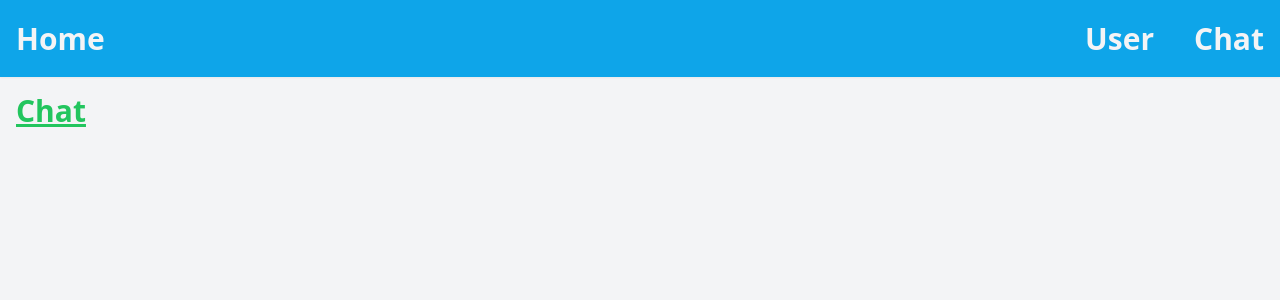
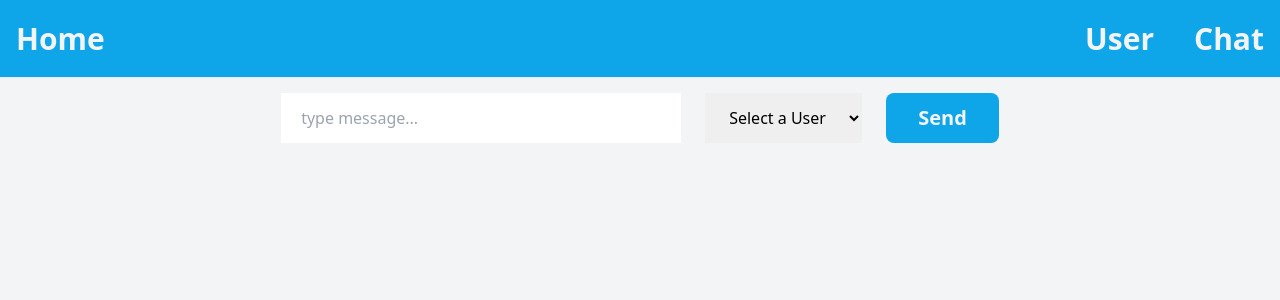
Before and after one commit to dhruba-utsha/Group_Chat_Application, a Nuxt app: page /chatPage in a window 1280 px wide. Shown: the top 300 px of the page. Built offline with nearby package versions, Linux system fonts and the light colour scheme.

Commit message:
message option added

```diff
--- a/layouts/default.vue
+++ b/layouts/default.vue
@@ -1,6 +1,6 @@
 <template>
     <div>
-      <header class="shadow-sm bg-sky-500">
+      <header class="shadow-sm bg-sky-500 sticky top-0">
         <nav class="container mx-auto p-4 flex justify-between items-center text-gray-100">
           <NuxtLink to="/" class="font-bold text-[30px]">Home</NuxtLink>
           <ul class="flex gap-10">
--- a/pages/chatPage.vue
+++ b/pages/chatPage.vue
@@ -1,5 +1,11 @@
 <template>
-    <h1 class="text-3xl font-bold text-green-500 underline">
-      Chat
-    </h1>
+    <div class="flex gap-6 justify-center sticky top-0">
+        <input type="text" placeholder="type message..." class="h-[50px] w-[400px] px-[20px]">
+        <select class="px-[20px]">
+            <option>Select a User</option>
+            <option>Admin</option>
+            <option>User</option>
+        </select>
+        <button class="bg-sky-500 p-[0.5rem] px-[2rem] rounded-lg text-[20px] text-gray-100 font-semibold">Send</button>
+    </div>
 </template>
```
